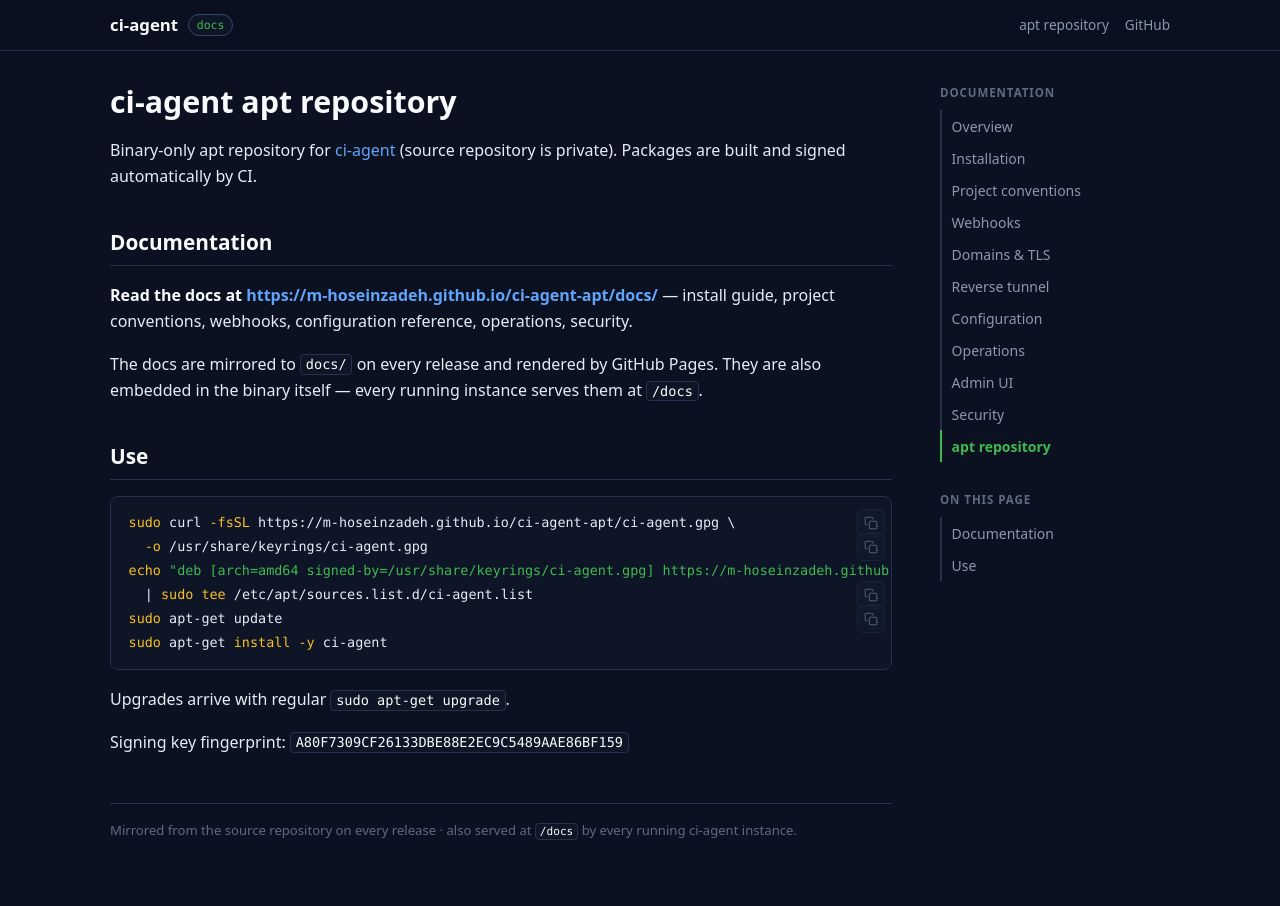
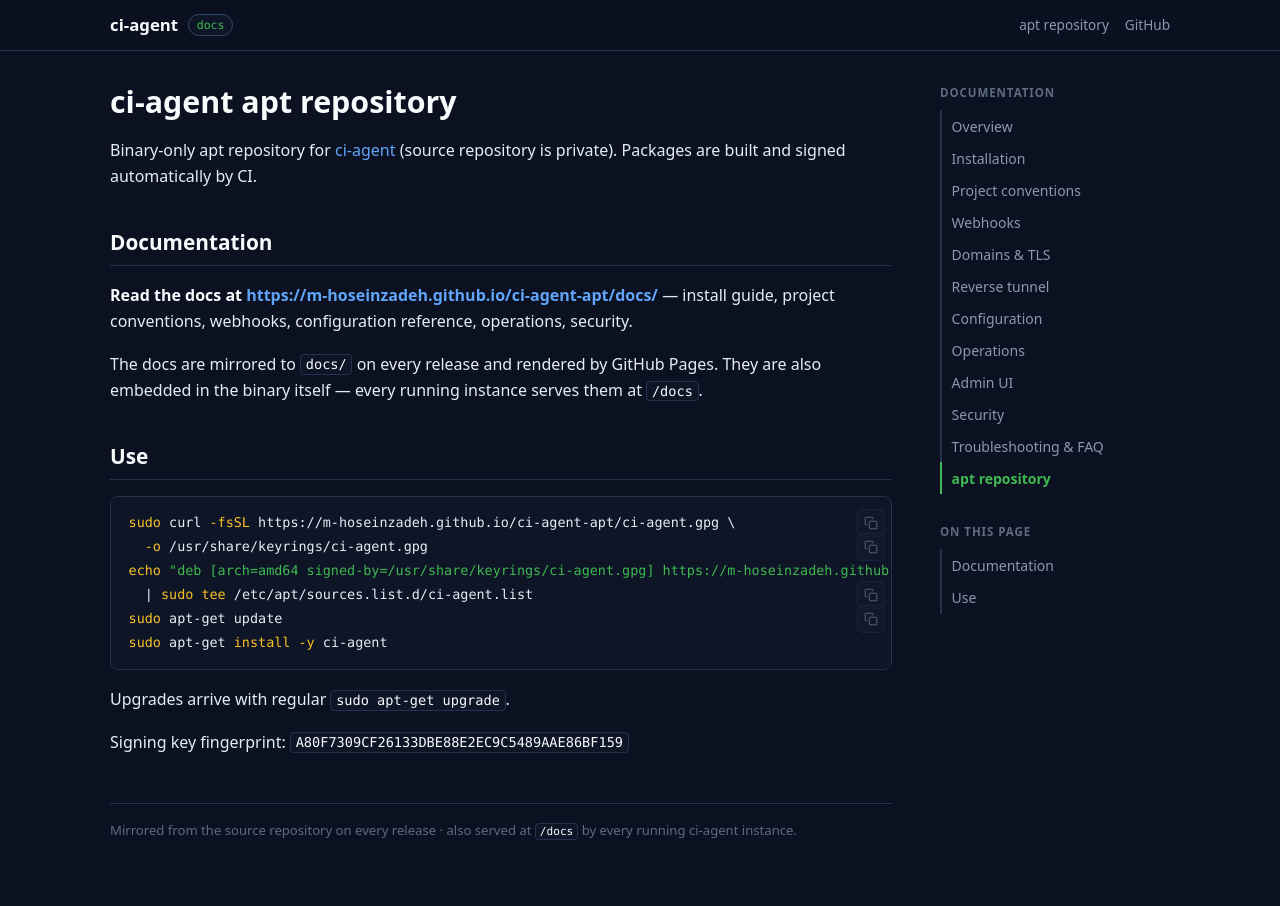
Before and after one commit to m-hoseinzadeh/ci-agent-apt, a Jekyll site: the page built from README.md, in a window 1280 px wide. Built offline with Jekyll 4.4.1, drawn with Linux system fonts in a browser that asks for light colours; our own code applies the rules of GitHub Pages for plain Markdown files.

Commit message:
docs: add Troubleshooting & FAQ to the docs-site nav
troubleshooting.html mirrors from ci-agent's docs but was missing from the
hardcoded Pages sidebar; add it after Security to match the in-app order.

Co-Authored-By: Claude Fable 5 <noreply@anthropic.com>

```diff
--- a/_layouts/default.html
+++ b/_layouts/default.html
@@ -195,6 +195,7 @@ a:hover { text-decoration: underline; }
           <li><a href="{{ '/docs/operations.html' | relative_url }}">Operations</a></li>
           <li><a href="{{ '/docs/ui.html' | relative_url }}">Admin UI</a></li>
           <li><a href="{{ '/docs/security.html' | relative_url }}">Security</a></li>
+          <li><a href="{{ '/docs/troubleshooting.html' | relative_url }}">Troubleshooting &amp; FAQ</a></li>
           <li><a href="{{ '/index.html' | relative_url }}">apt repository</a></li>
         </ul>
       </nav>
```
